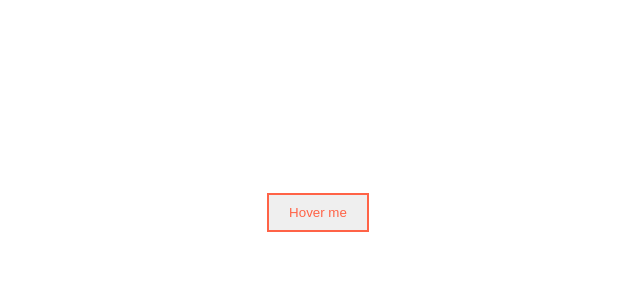
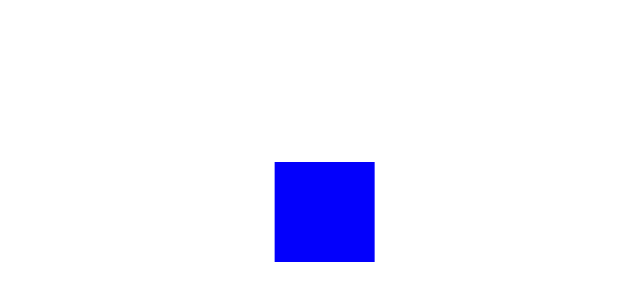
Before and after one commit to marufbroh/Web-Animations, a React (Vite) app: page / in a window 1280 px wide. Shown: the part 176-476 px from the top of the page, without its empty margins (322-962 px from the left). Built offline with nearby package versions, Linux system fonts and the light colour scheme.

Commit message:
CSS animation recap

```diff
--- a/src/App.css
+++ b/src/App.css
@@ -1,4 +1,3 @@
-
 .main {
   display: flex;
   justify-content: center;
@@ -6,36 +5,32 @@
   height: 95vh;
 }
 
-.btn {
-  border: 2px solid tomato;
-  color: tomato;
-  padding: 10px 20px;
-  transition-duration: 500ms;
-  transition-timing-function: ease;
-  position: relative;
-  overflow: hidden;
+.box {
+  height: 100px;
+  width: 100px;
+  background-color: red;
+  animation-name: moving;
+  animation-duration: 1000ms;
+  /* animation-fill-mode: forwards; */
+  animation-iteration-count: infinite;
+  animation-direction: alternate;
 }
 
-.btn::after {
-  content: "";
-  height: 100%;
-  width: 100%;
-  background-color: tomato;
-  position: absolute;
-  top: 0;
-  right: 0;
-  transition-property: all;
-  transition-duration: 500ms;
-  transition-timing-function: ease;
-  transform: translate(100px);
-  z-index: -1;
+@keyframes moving {
+  0% {
+    transform: translate(0);
+    background-color: blue;
+  }
+  25% {
+    transform: translate(100px);
+  }
+  50% {
+    transform: translate(100px, 100px);
+  }
+  75% {
+    transform: translate(-100px, 100px);
+  }
+  100% {
+    transform: translate(-100px, -100px);
+  }
 }
-
-.btn:hover {
-  transform: scale(1);
-  color: white;
-}
-
-.btn:hover:after {
-  transform: translate(0px);
-}
--- a/src/App.tsx
+++ b/src/App.tsx
@@ -3,7 +3,7 @@ import "./App.css";
 const App = () => {
   return (
     <div className="main">
-      <button className="btn">Hover me</button>
+     <div className="box"></div>
     </div>
   );
 };
```
